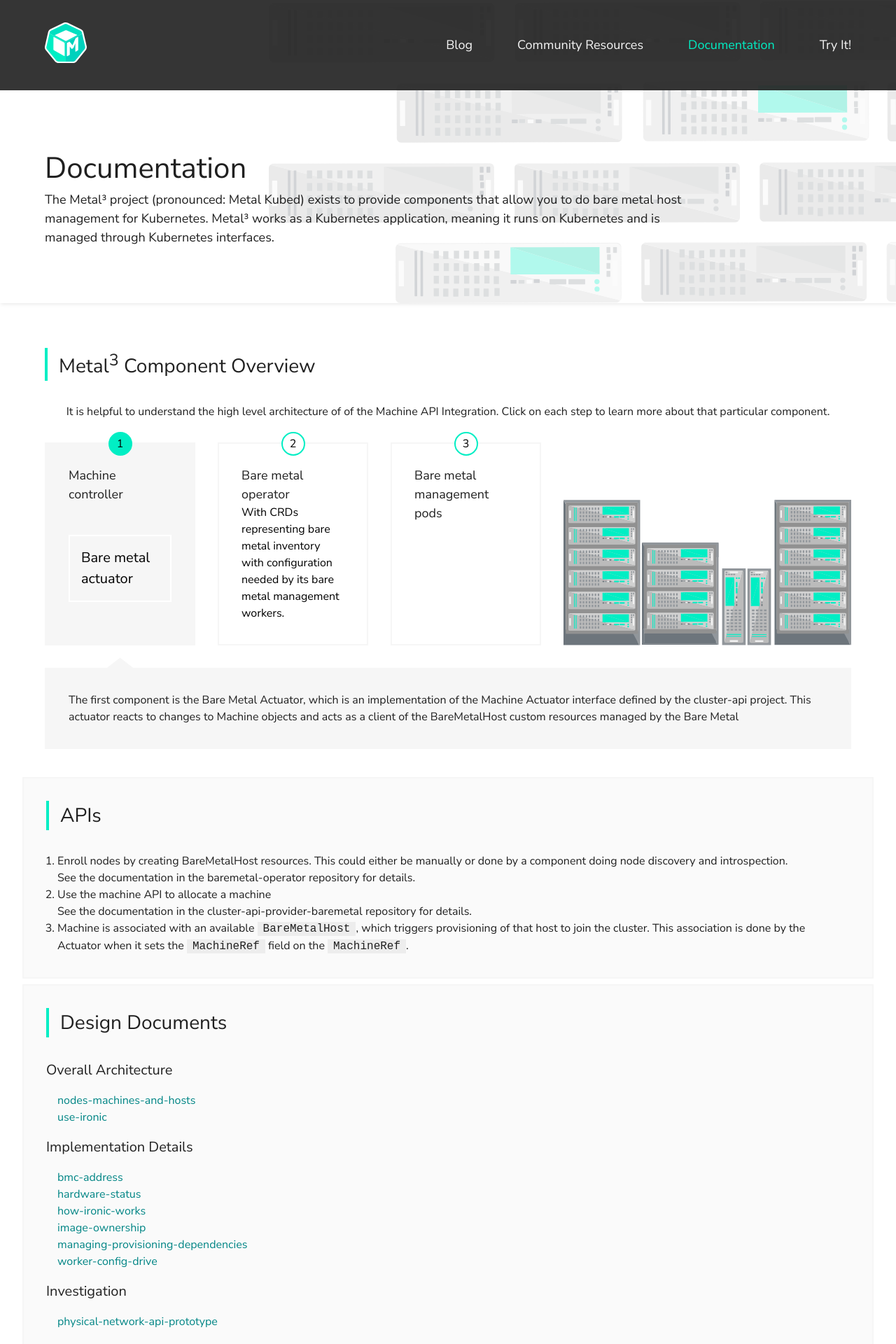
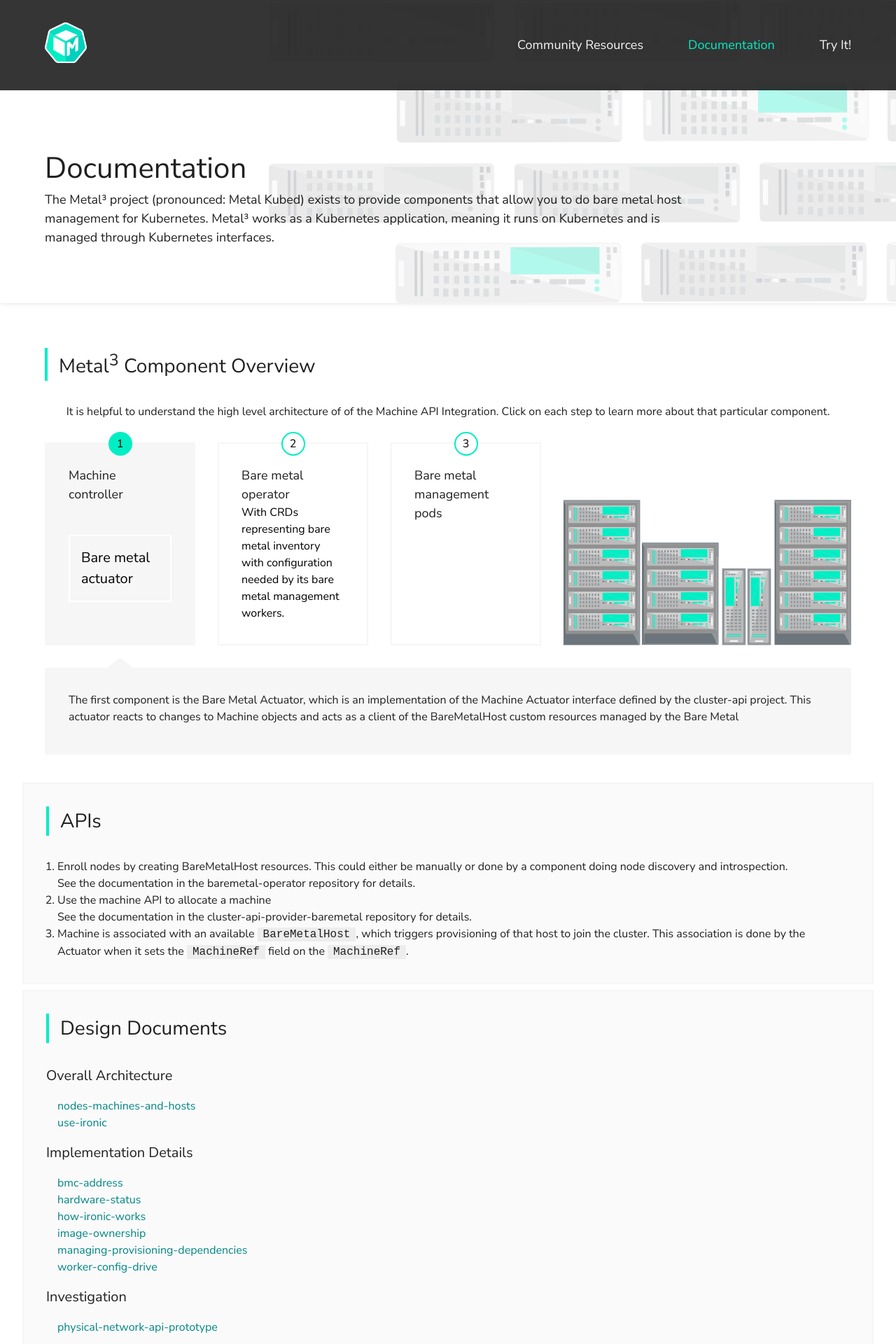
Before and after one commit to metal3-io/metal3-io.github.io, a Jekyll site: the page built from documentation.html, in a window 1280 px wide. Shown: the top 1920 px of the page at 70% size. Built offline with Jekyll 4.4.1, drawn with Linux system fonts in a browser that asks for light colours.

Commit message:
remove blog

```diff
--- a/_includes/header.html
+++ b/_includes/header.html
@@ -26,7 +26,7 @@
           <span class="mk-main-header__toggle-text">menu</span>
         </button>
         <ul id="main_nav" class="mk-main-nav">
-          <li {% if page.url == "/blog/index.html" %} class="active" {% endif %}><a class="mk-main-nav__item" href="{{ site.baseurl }}/blog/index.html">Blog</a></li>
+          <!-- <li {% if page.url == "/blog/index.html" %} class="active" {% endif %}><a class="mk-main-nav__item" href="{{ site.baseurl }}/blog/index.html">Blog</a></li> -->
           <li {% if page.url == "/community-resources.html" %} class="active" {% endif %}><a class="mk-main-nav__item" href="{{ site.baseurl }}/community-resources.html">Community Resources</a></li>
           <li {% if page.url == "/documentation.html" %} class="active" {% endif %}><a class="mk-main-nav__item" href="{{ site.baseurl }}/documentation.html">Documentation</a></li>
           <li {% if page.url == "/try-it.html" %} class="active" {% endif %}><a class="mk-main-nav__item" href="{{ site.baseurl }}/try-it.html">Try It!</a></li>
--- a/_sass/_subpage.scss
+++ b/_sass/_subpage.scss
@@ -132,6 +132,9 @@
         background: var(--mk--BackgroundColor--300);
         position: relative;
         display: none;
+        p,ul {
+            margin-bottom: var(--mk--spacer--xs);
+        }
 
         @media (min-width: $mk--breakpoint--xl){
             &:nth-of-type(1) {
--- a/documentation.html
+++ b/documentation.html
@@ -59,11 +59,11 @@ document.addEventListener("DOMContentLoaded", function() {
                         <p>A Controller for a new Custom Resource, BareMetalHost. This custom resource represents an inventory of known (configured or automatically discovered) bare metal hosts. When a Machine is created the Bare Metal Actuator will claim one of these hosts to be provisioned as a new Kubernetes node.
                         In response to BareMetalHost updates, will perform bare metal host provisioning actions as necessary to reach the desired state. It will do so by managing and driving a set of underlying bare metal provisioning components.
                         The creation of the BareMetalHost inventory can be done in two ways:</p>
-                        <ul>
+                        <ol>
                             <li>Manually via creating BareMetalHost objects.</li>
                             <li>Optionally, automatically created via a bare metal host discovery process. Ironic is capable of doing this, which will also be integrated into Metal³ as an option.
                                 For more information about Operators, see the <a href="https://github.com/operator-framework/operator-sdk">operator-sdk</a>.</li>
-                        </ul>
+                            </ol>
 
                 </div>
                 <button type="button" class="mk-infograph__item">
```
